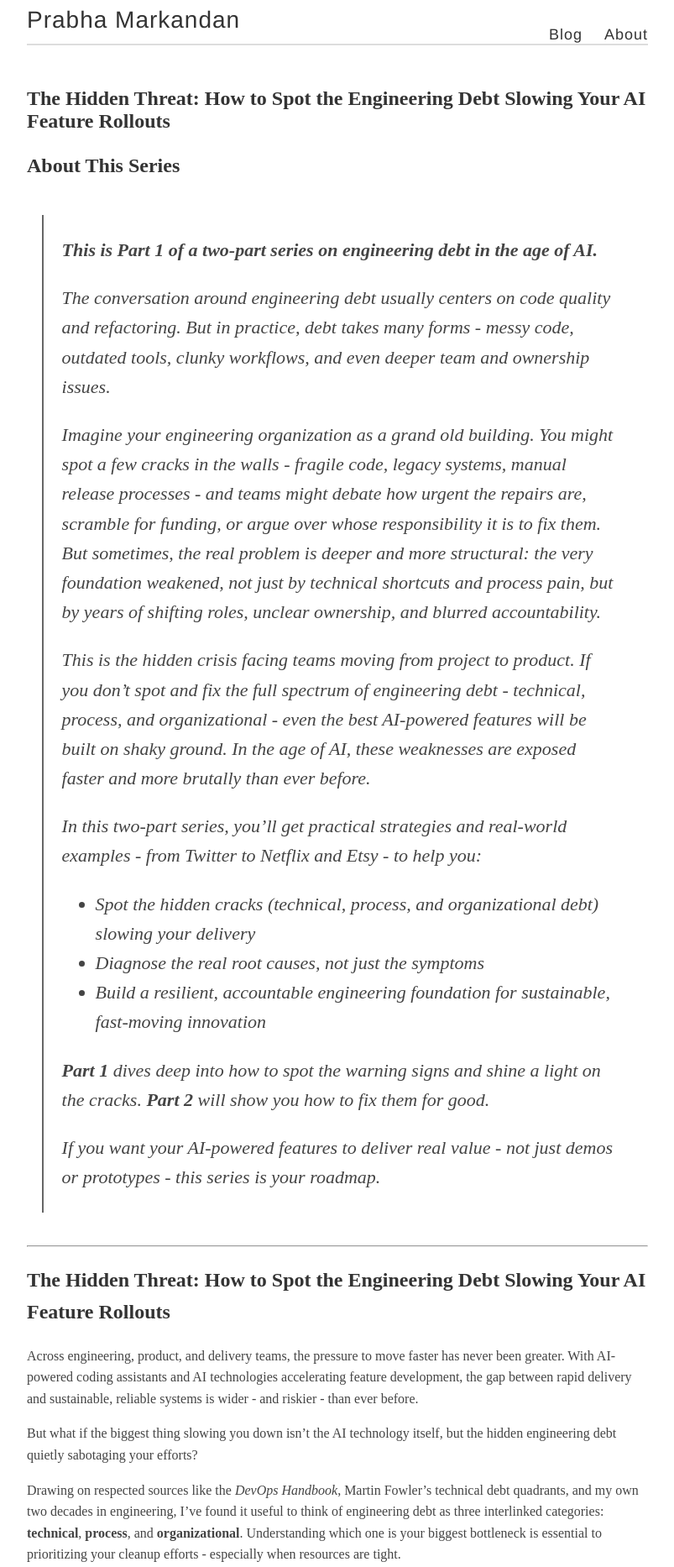
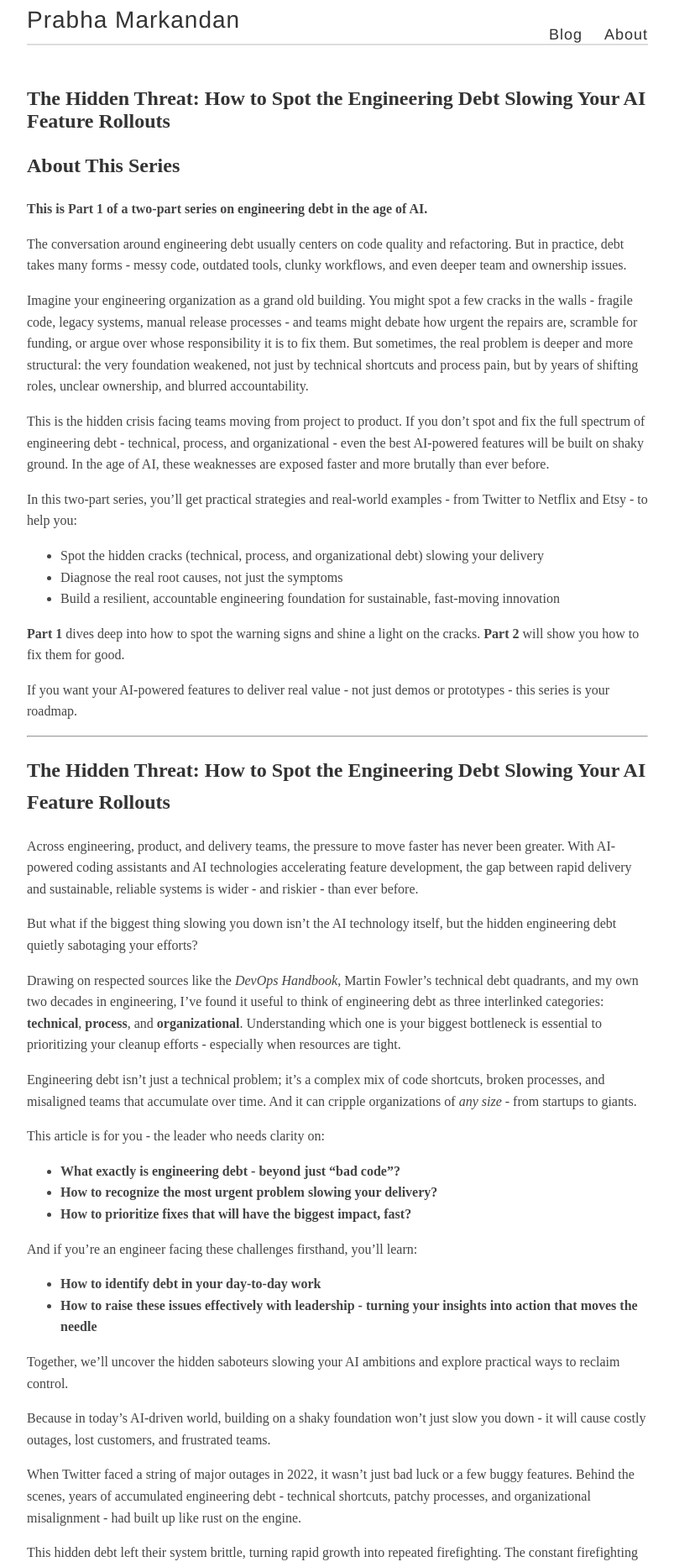
Before and after one commit to prabhamarkandan/prabhamarkandan.github.io, a Jekyll site: the page built from _posts/2025-08-09-how-to-spot-engineering-debt.md, in a window 1280 px wide. Shown: the top 1866 px of the page at 84% size, without its empty margins (238-1041 px from the left). Built offline with Jekyll 4.4.1, drawn with Linux system fonts in a browser that asks for light colours.

```diff
--- a/_posts/2025-08-09-how-to-spot-engineering-debt.md
+++ b/_posts/2025-08-09-how-to-spot-engineering-debt.md
@@ -7,28 +7,29 @@ categories: engineering ai leadership
 
 ## About This Series
 
-> **This is Part 1 of a two-part series on engineering debt in the age of AI.**
->
-> The conversation around engineering debt usually centers on code quality and refactoring. But in practice, debt takes many forms - messy code, outdated tools, clunky workflows, and even deeper team and ownership issues.
->
-> Imagine your engineering organization as a grand old building. You might spot a few cracks in the walls - fragile code, legacy systems, manual release processes - and teams might debate how urgent the repairs are, scramble for funding, or argue over whose responsibility it is to fix them. But sometimes, the real problem is deeper and more structural: the very foundation weakened, not just by technical shortcuts and process pain, but by years of shifting roles, unclear ownership, and blurred accountability.
->
-> This is the hidden crisis facing teams moving from project to product. If you don’t spot and fix the full spectrum of engineering debt - technical, process, and organizational - even the best AI-powered features will be built on shaky ground. In the age of AI, these weaknesses are exposed faster and more brutally than ever before.
->
-> In this two-part series, you’ll get practical strategies and real-world examples - from Twitter to Netflix and Etsy - to help you:
->
-> - Spot the hidden cracks (technical, process, and organizational debt) slowing your delivery
-> - Diagnose the real root causes, not just the symptoms
-> - Build a resilient, accountable engineering foundation for sustainable, fast-moving innovation
->
-> **Part 1** dives deep into how to spot the warning signs and shine a light on the cracks.
-> **Part 2** will show you how to fix them for good.
->
-> If you want your AI-powered features to deliver real value - not just demos or prototypes - this series is your roadmap.
+
+**This is Part 1 of a two-part series on engineering debt in the age of AI.**
+
+The conversation around engineering debt usually centers on code quality and refactoring. But in practice, debt takes many forms - messy code, outdated tools, clunky workflows, and even deeper team and ownership issues.
+
+Imagine your engineering organization as a grand old building. You might spot a few cracks in the walls - fragile code, legacy systems, manual release processes - and teams might debate how urgent the repairs are, scramble for funding, or argue over whose responsibility it is to fix them. But sometimes, the real problem is deeper and more structural: the very foundation weakened, not just by technical shortcuts and process pain, but by years of shifting roles, unclear ownership, and blurred accountability.
+
+This is the hidden crisis facing teams moving from project to product. If you don’t spot and fix the full spectrum of engineering debt - technical, process, and organizational - even the best AI-powered features will be built on shaky ground. In the age of AI, these weaknesses are exposed faster and more brutally than ever before.
+
+In this two-part series, you’ll get practical strategies and real-world examples - from Twitter to Netflix and Etsy - to help you:
+
+ - Spot the hidden cracks (technical, process, and organizational debt) slowing your delivery
+ - Diagnose the real root causes, not just the symptoms
+ - Build a resilient, accountable engineering foundation for sustainable, fast-moving innovation
+
+**Part 1** dives deep into how to spot the warning signs and shine a light on the cracks.
+**Part 2** will show you how to fix them for good.
+
+If you want your AI-powered features to deliver real value - not just demos or prototypes - this series is your roadmap.
 
 ---
 
-# The Hidden Threat: How to Spot the Engineering Debt Slowing Your AI Feature Rollouts
+## The Hidden Threat: How to Spot the Engineering Debt Slowing Your AI Feature Rollouts
 
 Across engineering, product, and delivery teams, the pressure to move faster has never been greater. With AI-powered coding assistants and AI technologies accelerating feature development, the gap between rapid delivery and sustainable, reliable systems is wider - and riskier - than ever before.
 
@@ -57,8 +58,8 @@ When Twitter faced a string of major outages in 2022, it wasn’t just bad luck
 
 This hidden debt left their system brittle, turning rapid growth into repeated firefighting. The constant firefighting drained resources and slowed innovation, illustrating how hidden debt can paralyze even the most high-profile platforms.
 
-- [Elon Musk's X suffered yet another global outage | TechCrunch](https://techcrunch.com/2023/12/20/x-twitter-down-for-users-outage/)
-- [X continues to suffer bugs following Thursday outage | TechCrunch](https://techcrunch.com/2025/05/23/x-continues-to-suffer-bugs-following-thursday-outage/)
+[Elon Musk's X suffered yet another global outage | TechCrunch](https://techcrunch.com/2023/12/20/x-twitter-down-for-users-outage/)
+[X continues to suffer bugs following Thursday outage | TechCrunch](https://techcrunch.com/2025/05/23/x-continues-to-suffer-bugs-following-thursday-outage/)
 
 It’s a story many tech leaders know too well: moving fast without fixing the cracks first can bring your whole product to its knees.
 
```
